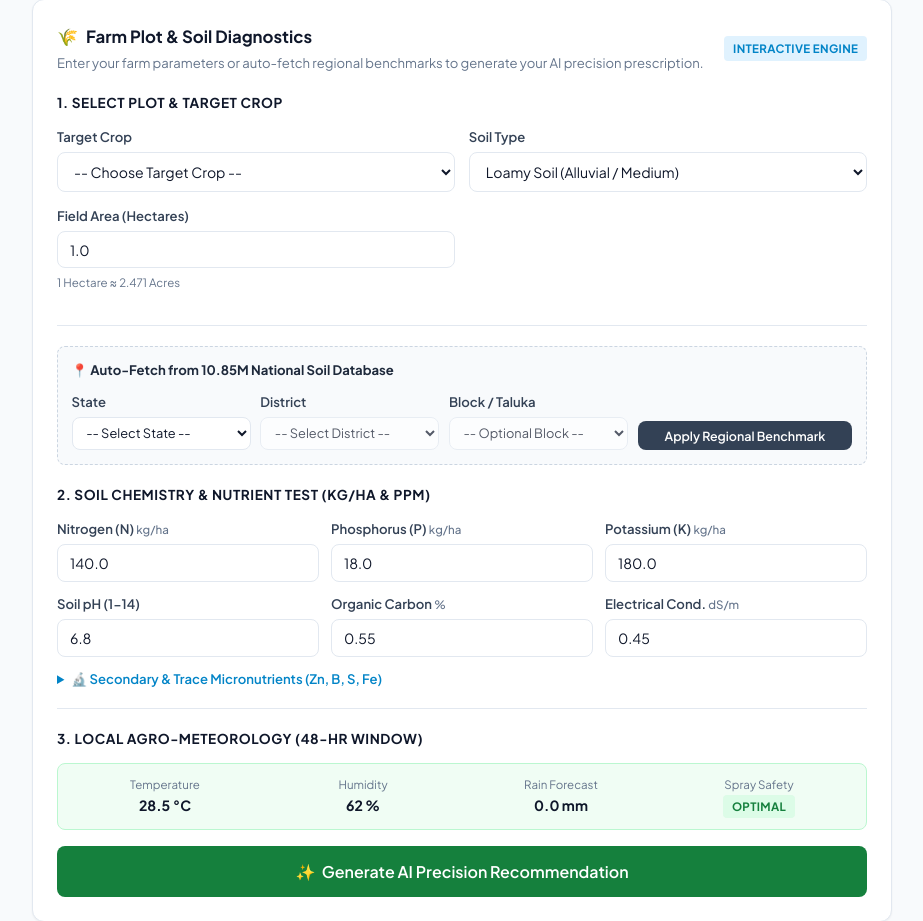
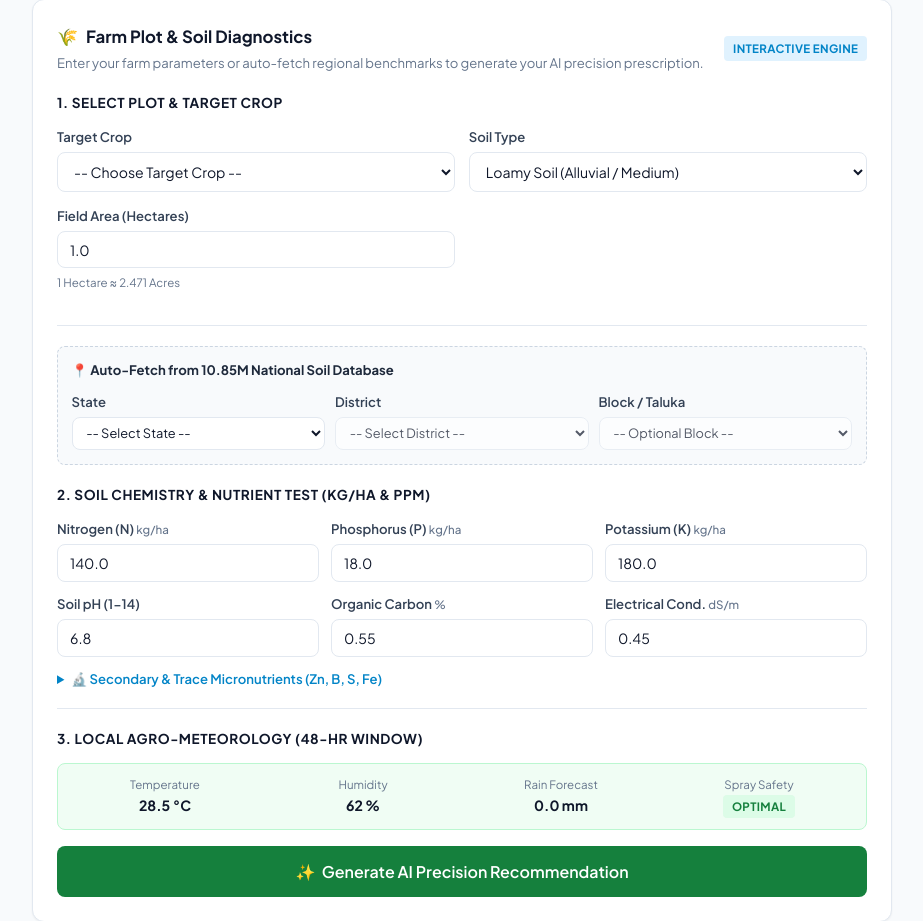
Before and after one commit to Shivam-Patel22/Krishi-Kishan-AI, a Django app: page / in a window 1280 px wide. Shown: the part 95-1016 px from the top of the page, without its empty margins (178-1101 px from the left). Run offline with Django 4.2, Linux system fonts and the light colour scheme; data that the repository does not hold is empty.

Commit message:
The “Apply Regional Benchmark” button has been removed from the UI.

```diff
--- a/fertilizer_app/templates/index.html
+++ b/fertilizer_app/templates/index.html
@@ -117,11 +117,6 @@
                                         <option value="">-- Optional Block --</option>
                                     </select>
                                 </div>
-                                <div class="form-group" style="align-self: flex-end;">
-                                    <button type="button" id="btnFetchSoilBenchmark" class="btn btn-sm btn-secondary" style="width: 100%;" disabled>
-                                        Apply Regional Benchmark
-                                    </button>
-                                </div>
                             </div>
                         </div>
 
--- a/static/css/style.css
+++ b/static/css/style.css
@@ -312,7 +312,7 @@ body {
 
 .autofetch-grid {
     display: grid;
-    grid-template-columns: 1fr 1fr 1fr 1.2fr;
+    grid-template-columns: 1fr 1fr 1fr;
     gap: 0.6rem;
 }
 
```
